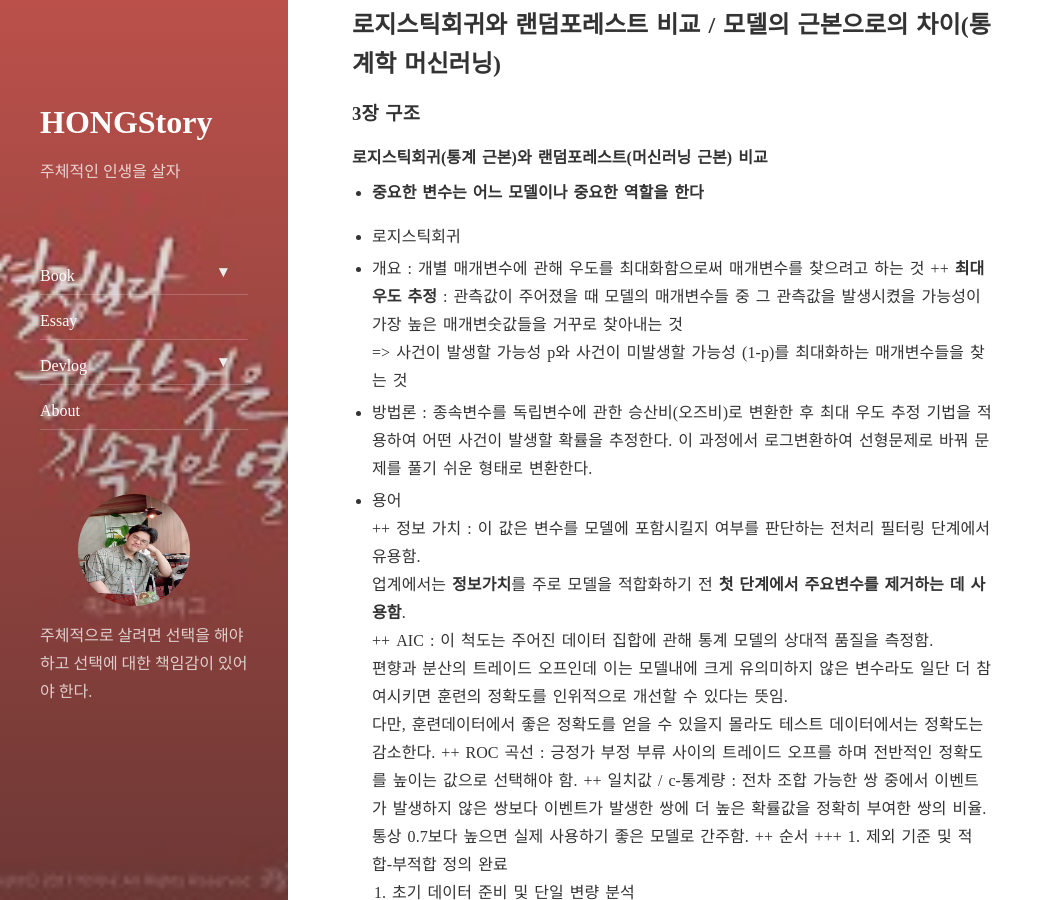
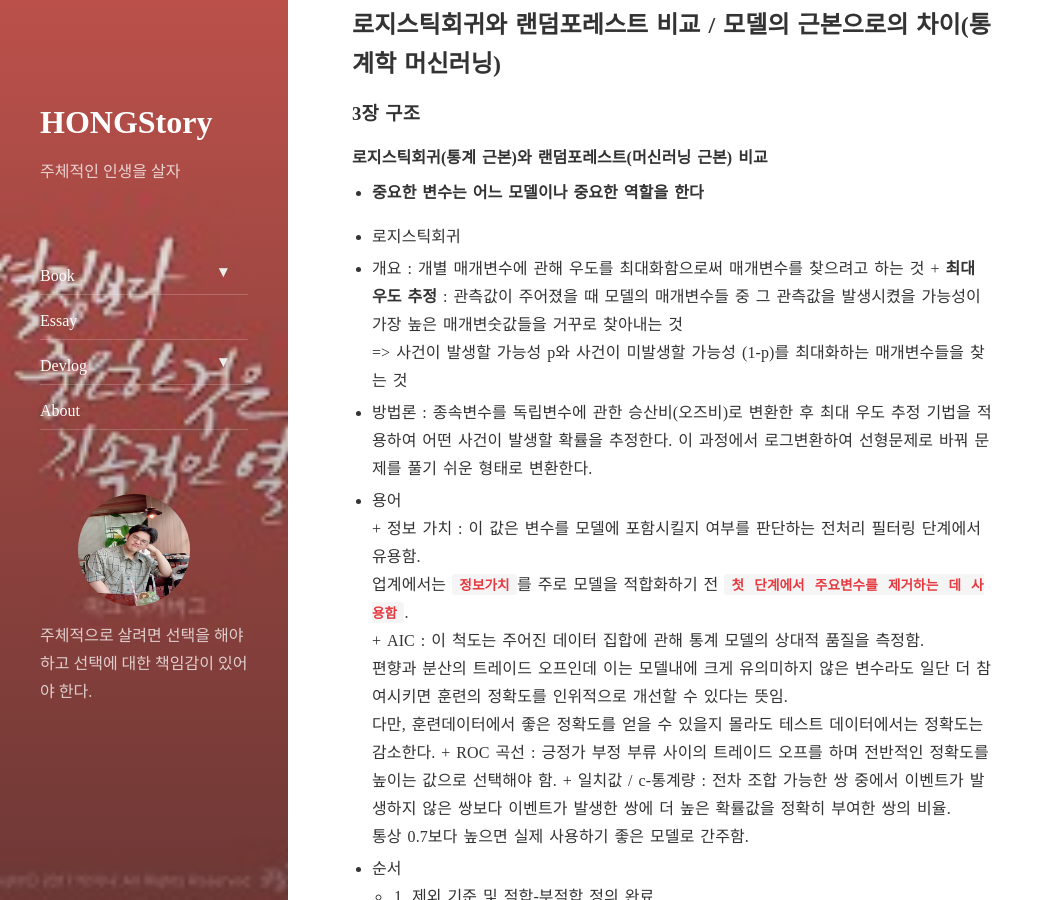
Before and after one commit to koreahong/koreahong.github.io, a Jekyll site: the page built from _posts/2020-08-31-머신러닝과 통계-3일차.markdown, in a window 1280 px wide and 900 px high, scrolled down 389 px. Shown: the whole window, without its empty margins (0-1054 px from the left). Built offline with Jekyll 4.4.1, drawn with Linux system fonts in a browser that asks for light colours; nearby versions of some CDN libraries.

Commit message:
'update'

```diff
--- a/_posts/2020-08-31-머신러닝과 통계-3일차.markdown
+++ b/_posts/2020-08-31-머신러닝과 통계-3일차.markdown
@@ -20,22 +20,22 @@
 
  - 로지스틱회귀
  + 개요 : 개별 매개변수에 관해 우도를 최대화함으로써 매개변수를 찾으려고 하는 것
- ++ **최대 우도 추정** : 관측값이 주어졌을 때 모델의 매개변수들 중 그 관측값을 발생시켰을 가능성이
+ 	+ **최대 우도 추정** : 관측값이 주어졌을 때 모델의 매개변수들 중 그 관측값을 발생시켰을 가능성이
 가장 높은 매개변숫값들을 거꾸로 찾아내는 것
 => 사건이 발생할 가능성 p와 사건이 미발생할 가능성 (1-p)를 최대화하는 매개변수들을 찾는 것
  + 방법론 : 종속변수를 독립변수에 관한 승산비(오즈비)로 변환한 후 최대 우도 추정 기법을 적용하여 어떤 사건이 발생할 확률을 추정한다.
 이 과정에서 로그변환하여 선형문제로 바꿔 문제를 풀기 쉬운 형태로 변환한다.
  + 용어
- ++ 정보 가치 : 이 값은 변수를 모델에 포함시킬지 여부를 판단하는 전처리 필터링 단계에서 유용함.
-업계에서는 **정보가치**를 주로 모델을 적합화하기 전 **첫 단계에서 주요변수를 제거하는 데 사용함**.
- ++ AIC : 이 척도는 주어진 데이터 집합에 관해 통계 모델의 상대적 품질을 측정함.
+ 	+ 정보 가치 : 이 값은 변수를 모델에 포함시킬지 여부를 판단하는 전처리 필터링 단계에서 유용함.
+업계에서는 **`정보가치`**를 주로 모델을 적합화하기 전 **`첫 단계에서 주요변수를 제거하는 데 사용함`**.
+ 	+ AIC : 이 척도는 주어진 데이터 집합에 관해 통계 모델의 상대적 품질을 측정함.
 편향과 분산의 트레이드 오프인데 이는 모델내에 크게 유의미하지 않은 변수라도 일단 더 참여시키면 훈련의 정확도를 인위적으로 개선할 수 있다는 뜻임.
 다만, 훈련데이터에서 좋은 정확도를 얻을 수 있을지 몰라도 테스트 데이터에서는 정확도는 감소한다.
- ++ ROC 곡선 : 긍정가 부정 부류 사이의 트레이드 오프를 하며 전반적인 정확도를 높이는 값으로 선택해야 함.
- ++ 일치값 / c-통계량 : 전차 조합 가능한 쌍 중에서 이벤트가 발생하지 않은 쌍보다 이벤트가 발생한 쌍에 더 높은 확률값을 정확히 부여한 쌍의 비율.
+ 	+ ROC 곡선 : 긍정가 부정 부류 사이의 트레이드 오프를 하며 전반적인 정확도를 높이는 값으로 선택해야 함.
+ 	+ 일치값 / c-통계량 : 전차 조합 가능한 쌍 중에서 이벤트가 발생하지 않은 쌍보다 이벤트가 발생한 쌍에 더 높은 확률값을 정확히 부여한 쌍의 비율.
 통상 0.7보다 높으면 실제 사용하기 좋은 모델로 간주함.
-++ 순서
-+++ 1. 제외 기준 및 적합-부적합 정의 완료
++ 순서
+	+ 1. 제외 기준 및 적합-부적합 정의 완료
 2. 초기 데이터 준비 및 단일 변량 분석
 IV값을 활용하여 변수의 가치 파악
 3. 파생 / 더미 변수 생성
@@ -46,12 +46,6 @@
 임계값 설정
 6. 테스트 데이터로 모델 평가
 
-
-
-
-
-
-
  - 랜덤포레스트 자세히
 
  - 로지스틱회귀 랜덤포레스트 비교
```
